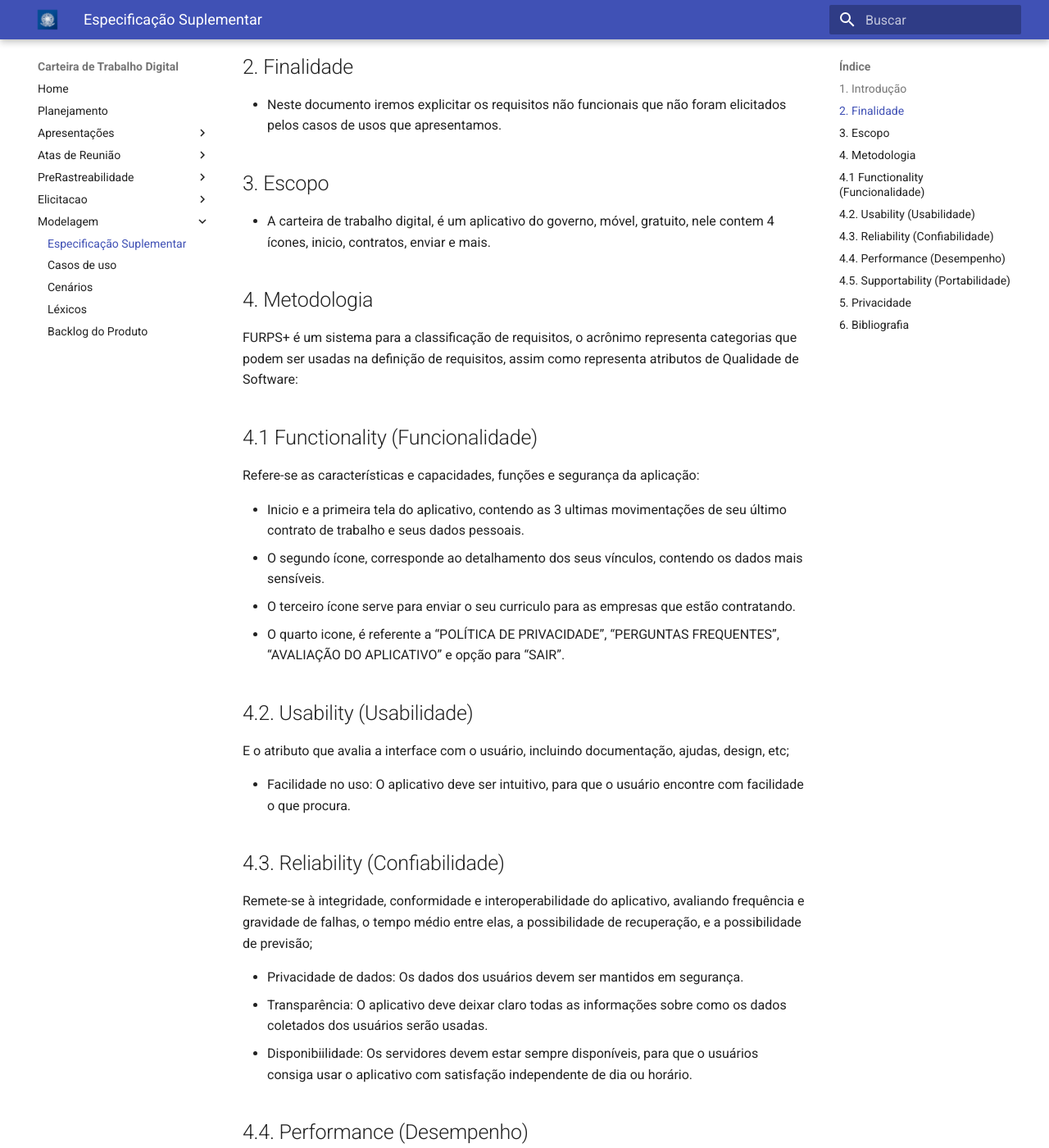
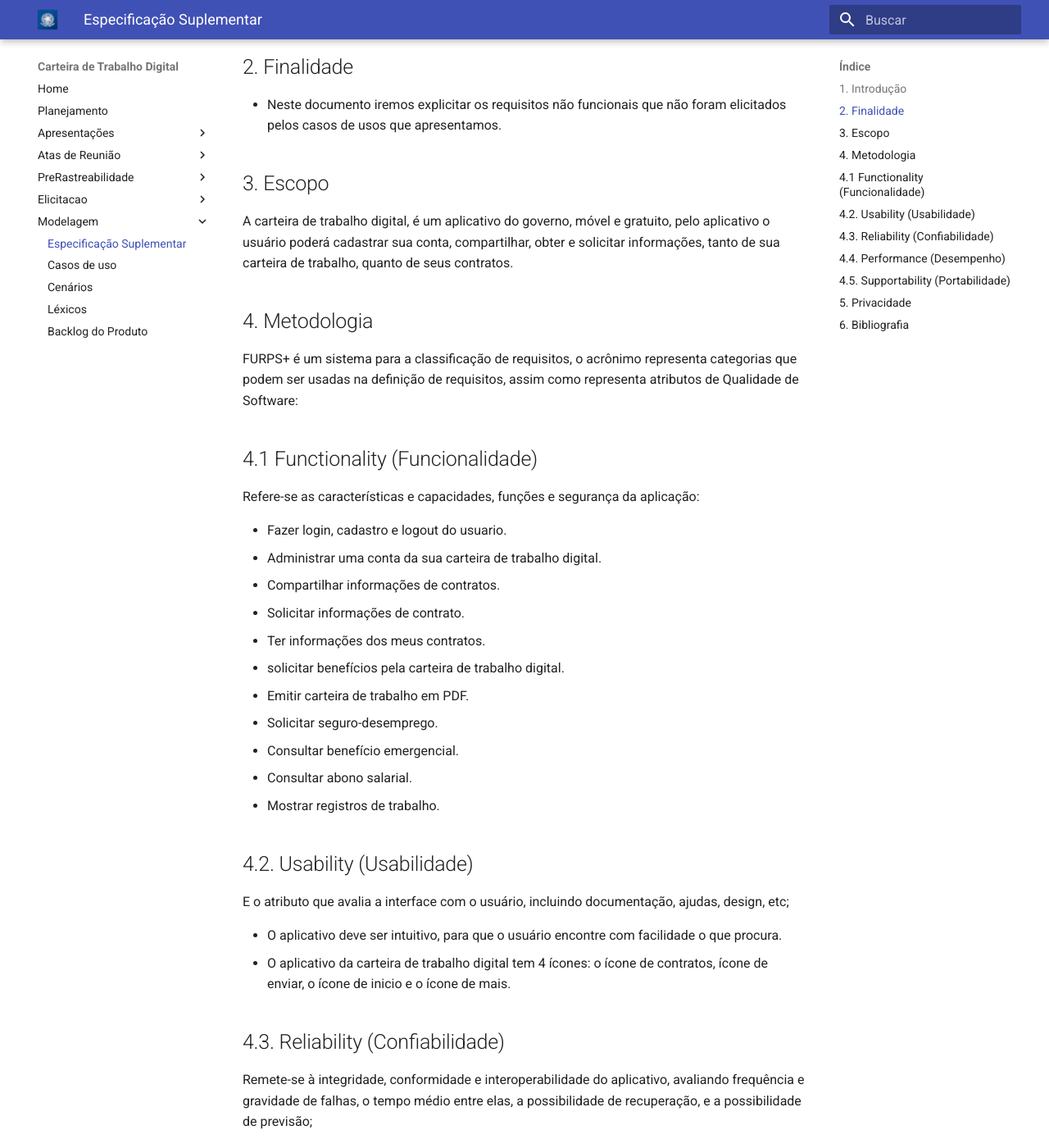
Before and after one commit to Requisitos-de-Software/2021.1-CarteiradeTrabalhoDigital, an MkDocs documentation site: the page built from docs/modelagem/Especificação Suplementar.md, in a window 1280 px wide and 1400 px high, scrolled down 258 px. Shown: the whole window at 82% size. Built offline with MkDocs 1.6.1 and Material for MkDocs 9.7.7, drawn with Linux system fonts in a browser that asks for light colours; some of the changed text lies outside the part shown.

Commit message:
Especificação Suplementar parte 3

```diff
--- a/docs/modelagem/Especificação Suplementar.md
+++ b/docs/modelagem/Especificação Suplementar.md
@@ -10,7 +10,7 @@
 
 ## 3. Escopo
 
-* A carteira de trabalho digital, é um aplicativo do governo, móvel, gratuito,  nele contem 4 ícones, inicio, contratos, enviar e mais.
+A carteira de trabalho digital, é um aplicativo do governo, móvel e gratuito, pelo aplicativo o usuário poderá cadastrar sua conta, compartilhar, obter e solicitar informações, tanto de sua carteira de trabalho, quanto de seus contratos.
 
 ## 4. Metodologia
 
@@ -20,19 +20,25 @@ FURPS+ é um sistema para a classificação de requisitos, o acrônimo represent
 
 Refere-se as características e capacidades, funções e segurança da aplicação:
 
-* Inicio e a primeira tela do aplicativo, contendo as 3 ultimas movimentações de seu
-último contrato de trabalho e seus dados pessoais.
-* O segundo ícone, corresponde ao detalhamento dos seus vínculos, contendo os dados mais
-sensíveis.
-* O terceiro ícone serve para enviar o seu curriculo para as empresas que estão contratando.
-* O quarto icone, é referente a “POLÍTICA DE PRIVACIDADE”, “PERGUNTAS FREQUENTES”,
-“AVALIAÇÃO DO APLICATIVO” e opção para “SAIR”.
+* Fazer login, cadastro e logout do usuario.
+* Administrar uma conta da sua carteira de trabalho digital.
+* Compartilhar informações de contratos.
+* Solicitar informações de contrato.
+* Ter informações dos meus contratos.
+* solicitar benefícios pela carteira de trabalho digital.
+* Emitir carteira de trabalho em PDF.
+* Solicitar seguro-desemprego.
+* Consultar benefício emergencial.
+* Consultar abono salarial.
+* Mostrar registros de trabalho.
+
 
 ## 4.2. Usability (Usabilidade)
 
 E o atributo que avalia a interface com o usuário, incluindo documentação, ajudas, design, etc;
 
-* Facilidade no uso: O aplicativo deve ser intuitivo, para que o usuário encontre com facilidade o que procura.
+* O aplicativo deve ser intuitivo, para que o usuário encontre com facilidade o que procura.
+* O aplicativo da carteira de trabalho digital tem 4 ícones: o ícone de contratos, ícone de enviar, o ícone de inicio e o ícone de mais.
 
 ## 4.3. Reliability (Confiabilidade)
 
@@ -47,7 +53,6 @@ Remete-se à integridade, conformidade e interoperabilidade do aplicativo, avali
 Avalia atributos de desempenho do software, como: velocidade de processamento, tempo de resposta, consumo de memória e eficiência
 
 * Armazenamento: A aplicação deve apresentar um tempo de resposta bem curto para que possa facilitar o seu uso. A aplicação pede menos de 19MB para sua instalação, sendo assim uma aplicação bem leve.
-* Localização: O aplicativo utiliza a localização do dispositivo para rastrear os hemocentros mais próximos.
 
 ## 4.5. Supportability (Portabilidade)
 
@@ -62,3 +67,4 @@ Os requisitos de suportabilidade envolvem a manutenibilidade, compatibilidade, c
 ## 6. Bibliografia
 
 * FURPS, Wikipedia. Disponível em: https://en.wikipedia.org/wiki/FURPS
+* KADER, Saleh; Especificação Suplementar; Disponível em https://requisitos-habitica.netlify.com/EspecificacaoSuplementar
```
